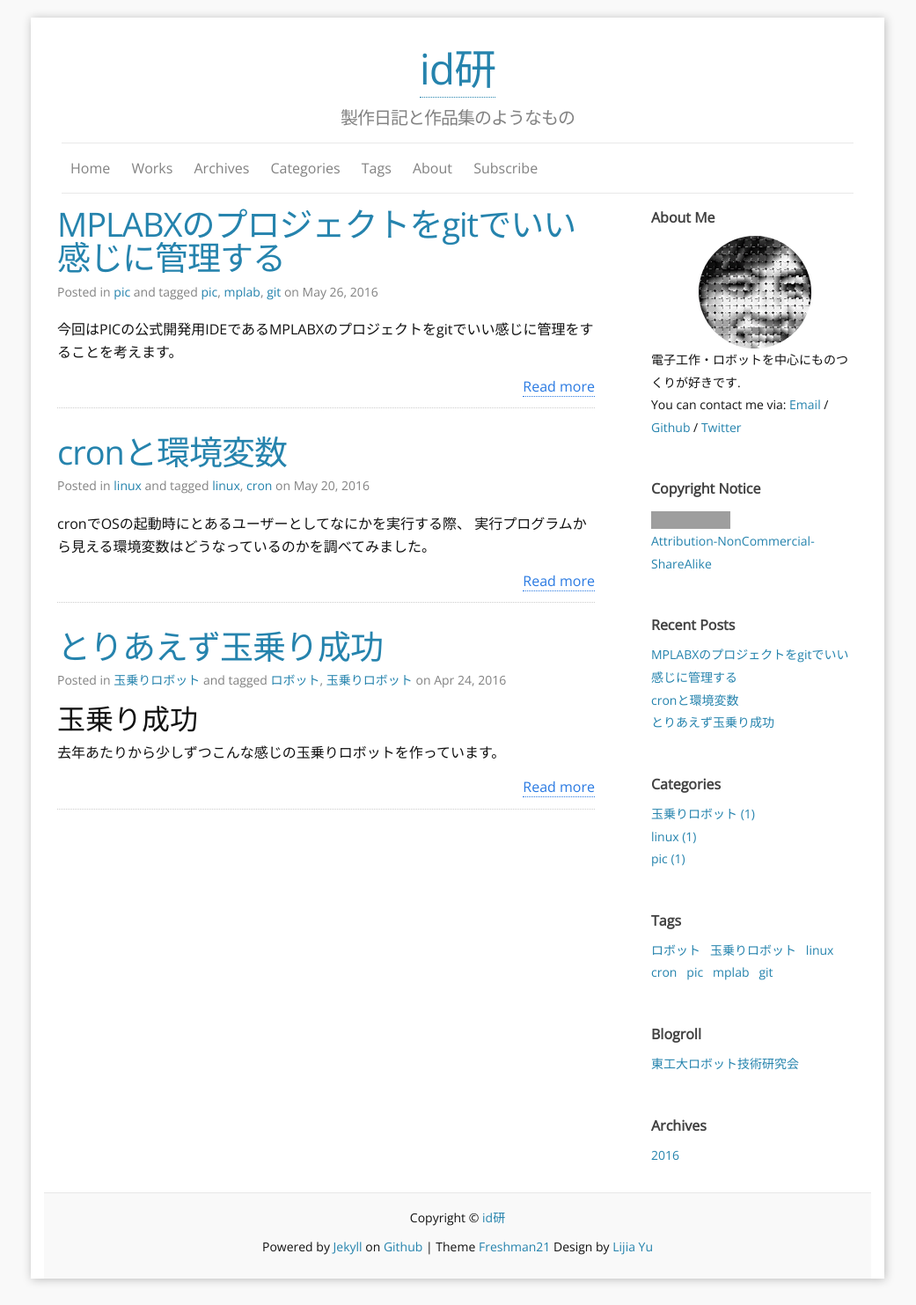
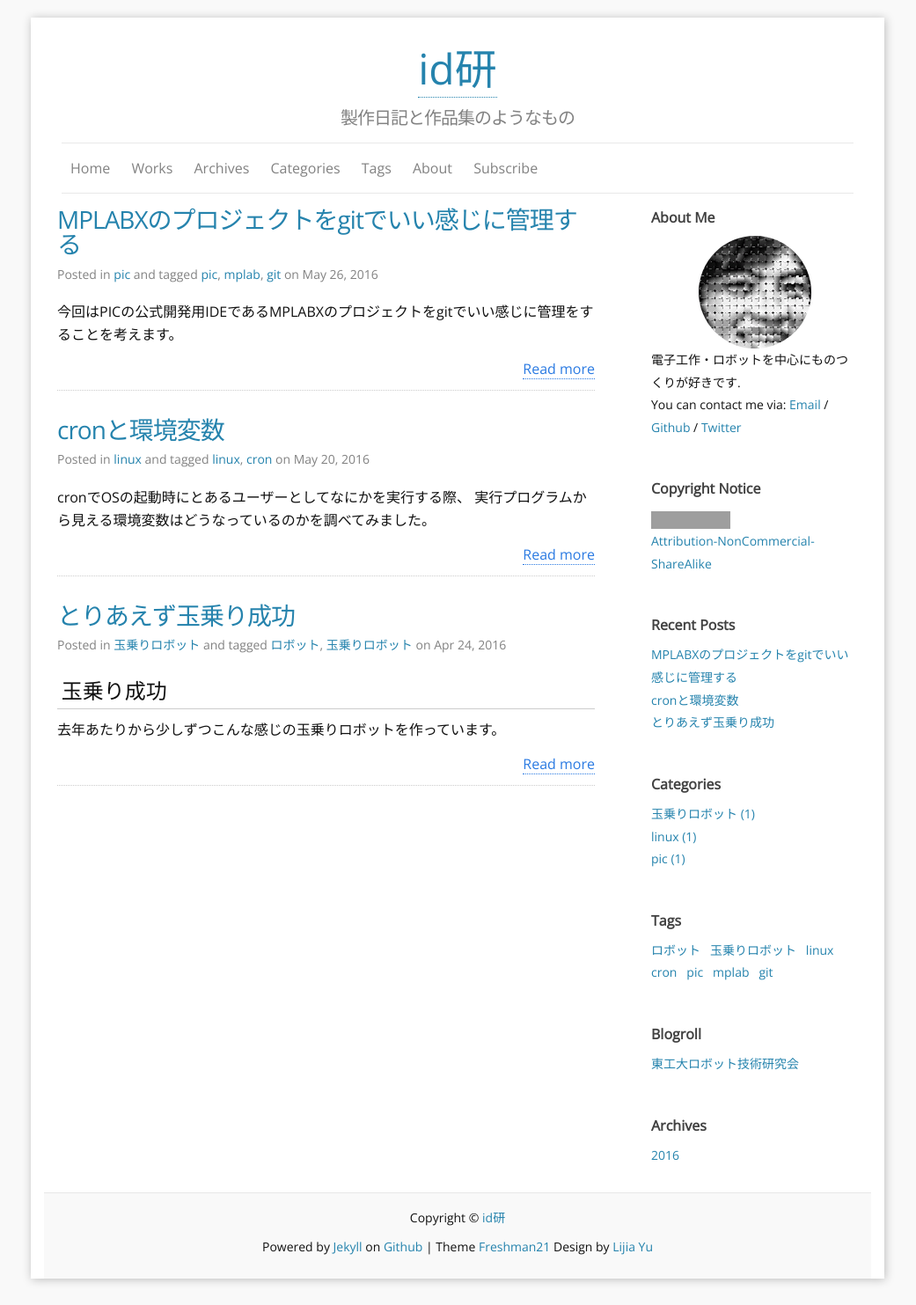
Before and after one commit to idt12312/idken-blog, a Jekyll site: the page built from index.html, in a window 1280 px wide. Shown: the whole page at 88% size, without its empty margins (120-1161 px from the left). Built offline with Jekyll 4.4.1, drawn with Linux system fonts in a browser that asks for light colours; the list of posts is cut into pages by our own code; grey boxes are pictures that could not be loaded.

Commit message:
見出しを変更

```diff
--- a/_sass/_layout.scss
+++ b/_sass/_layout.scss
@@ -9,7 +9,6 @@
 .site-title {
 	font-size: 48px;
 	line-height: 56px;
-  letter-spacing: -1px;
 	margin-bottom: 0;
 	text-align:center;
 	a{
@@ -160,7 +159,7 @@
 
 .post-link {
 	display: block;
-  font-size: 38px;//42px;
+	font-size: 28px;//42px;
 }
 
 
@@ -178,13 +177,9 @@
 }
 
 .post-title {
-  font-size: 38px;//42px;
+	font-size: 28px;
 	letter-spacing: -1px;
 	line-height: 1;
-
-  @include media-query($on-laptop) {
-    font-size: 36px;
-  }
 }
 
 
@@ -214,40 +209,29 @@
 
 .post-content {
 	p { padding:$spacing-unit/5 0; }
-  //margin-bottom: $spacing-unit;
+
 	h1 {
-    font-size: 38px;
-    line-height:1em;
-    @include media-query($on-laptop){
-      font-size: 36px;
+		font-size: 28px;
+		margin-top: 1.2em;
+		padding: .2em 0 .5em .2em;
+		border-bottom: 5px double #ccc;
 	}
 
-  }
 	h2 {
-    font-size: 32px;
-    line-height:1em;
-    @include media-query($on-laptop) {
-      font-size: 28px;
-    }
+		font-size: 24px;
+		padding: .3em .2em;
+		border-bottom: 1.5px solid #ccc;
+		margin-top: 0.8em;
 	}
 
 	h3 {
-    font-size: 26px;
-    line-height:1em;
-
-    @include media-query($on-laptop) {
-      font-size: 22px;
-    }
+		font-size: 20px;
+		padding-bottom: .2em;
+		border-bottom: 1.5px solid #ccc;
+		display: inline-block;
+		margin-top: 0.5em;
 	}
 
-  h4 {
-    font-size: 20px;
-    line-height:1em;
-
-    @include media-query($on-laptop) {
-      font-size: 18px;
-    }
-  }
 }
 
 
```
Lines whose indentation alone changed are shown as unchanged.
